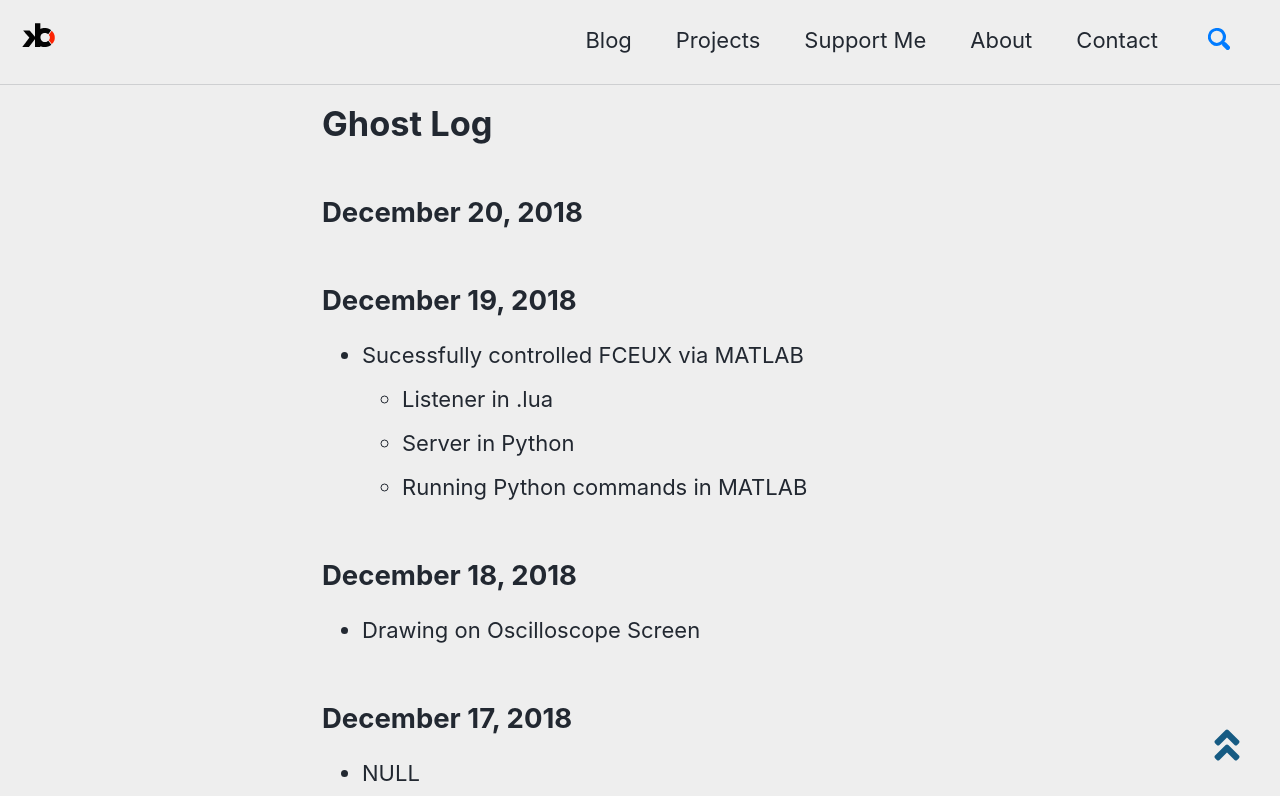
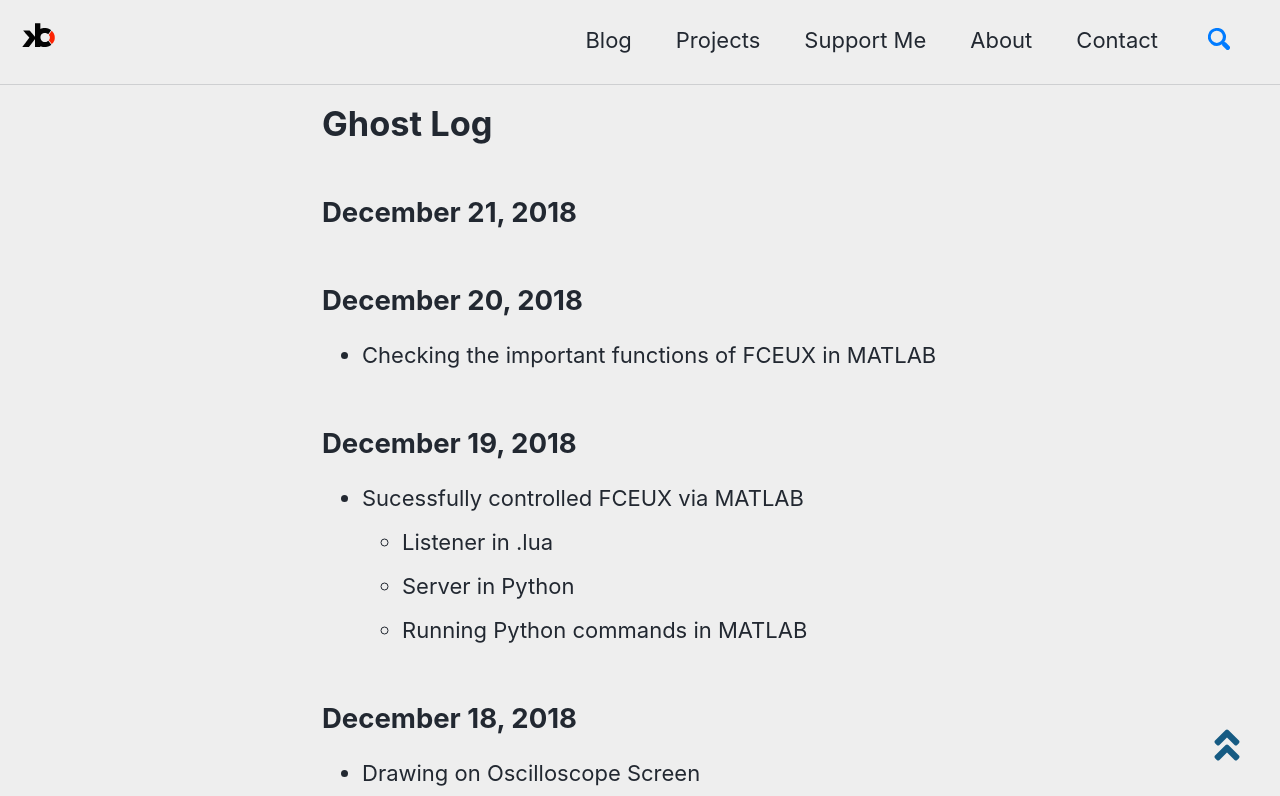
Before and after one commit to kulbhushanchand/kulbhushanchand.github.io-v2, a Jekyll site: the page built from _pages/main/log.md, in a window 1280 px wide and 900 px high, cut to the strip 104-900 px from the top of the window. Built offline with Jekyll 4.4.1, drawn with Linux system fonts in a browser that asks for light colours; cached includes are drawn as plain includes; comment, search, counter and statistics services are not loaded; a style sheet for code colours, icons or effects is not loaded.

Commit message:
Update log.md

```diff
--- a/_pages/main/log.md
+++ b/_pages/main/log.md
@@ -17,7 +17,11 @@ toc: false
 
 {% assign dateFormat = '%B %d, %Y' %}
 
+## {{ "2018-12-21" | date: dateFormat }}
+
+
 ## {{ "2018-12-20" | date: dateFormat }}
+- Checking the important functions of FCEUX in MATLAB
 
 ## {{ "2018-12-19" | date: dateFormat }}
 - Sucessfully controlled FCEUX via MATLAB
```
